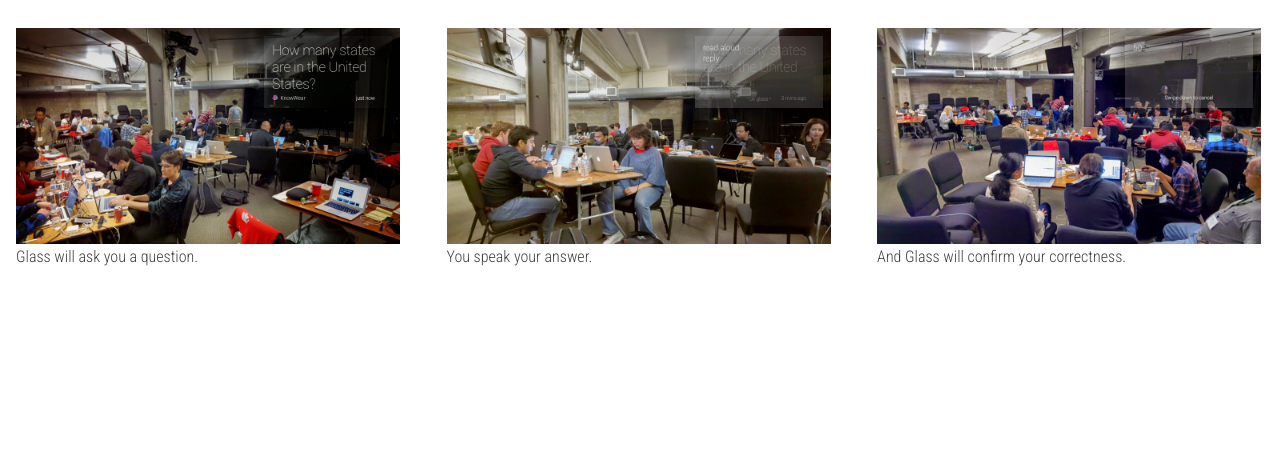
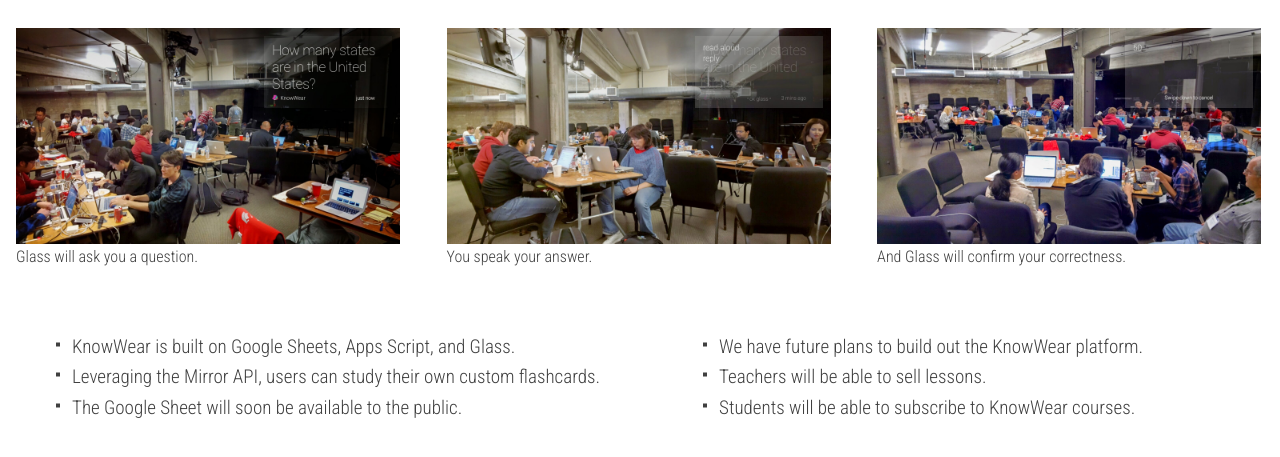
Before and after one commit to KnowWear/pre-IO, a plain HTML site: page app/index.html in a window 1280 px wide. Shown: the part 229-686 px from the top of the page. Drawn offline with Linux system fonts and the light colour scheme.

Commit message:
Final KnowWear site from hackathon.
(coming soon site)

```diff
--- a/app/index.html
+++ b/app/index.html
@@ -78,6 +78,23 @@
                     </figure>
                 </div>
             </div>
+            <p></p>
+            <div class="clear">
+                <div class="g--half">
+                    <ul>
+                        <li>KnowWear is built on Google Sheets, Apps Script, and Glass.</li>
+                        <li>Leveraging the Mirror API, users can study their own custom flashcards.</li>
+                        <li>The Google Sheet will soon be available to the public.</li>
+                    </ul>
+                </div>
+                <div class="g--half g--last">
+                    <ul>
+                        <li>We have future plans to build out the KnowWear platform.</li>
+                        <li>Teachers will be able to sell lessons.</li>
+                        <li>Students will be able to subscribe to KnowWear courses.</li>
+                    </ul>
+                </div>
+            </div>
         </main>
 
         <!-- build:js scripts/main.min.js -->
```
